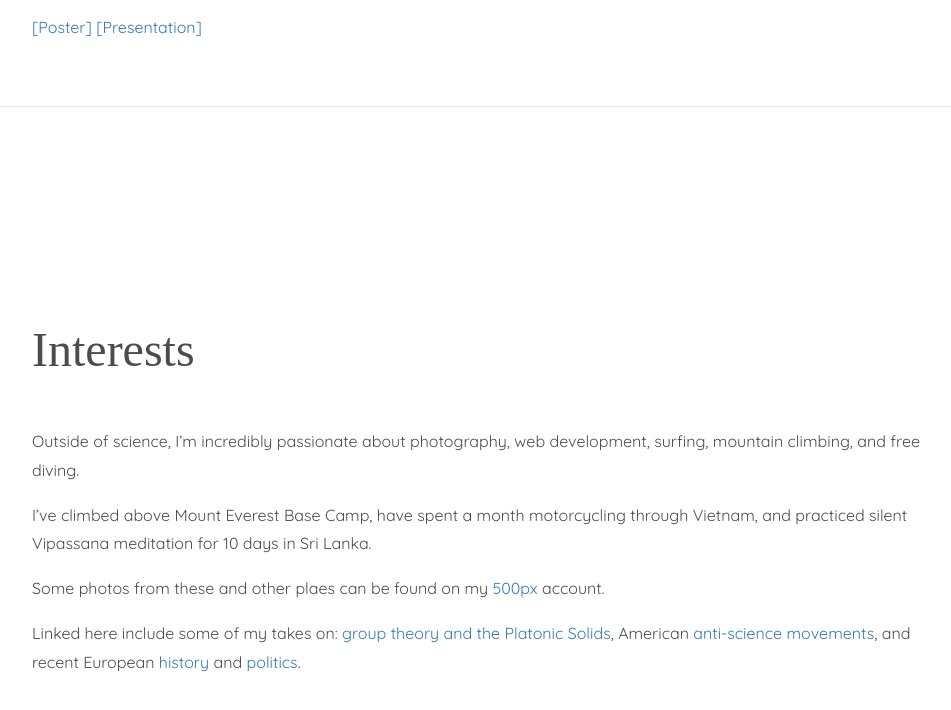
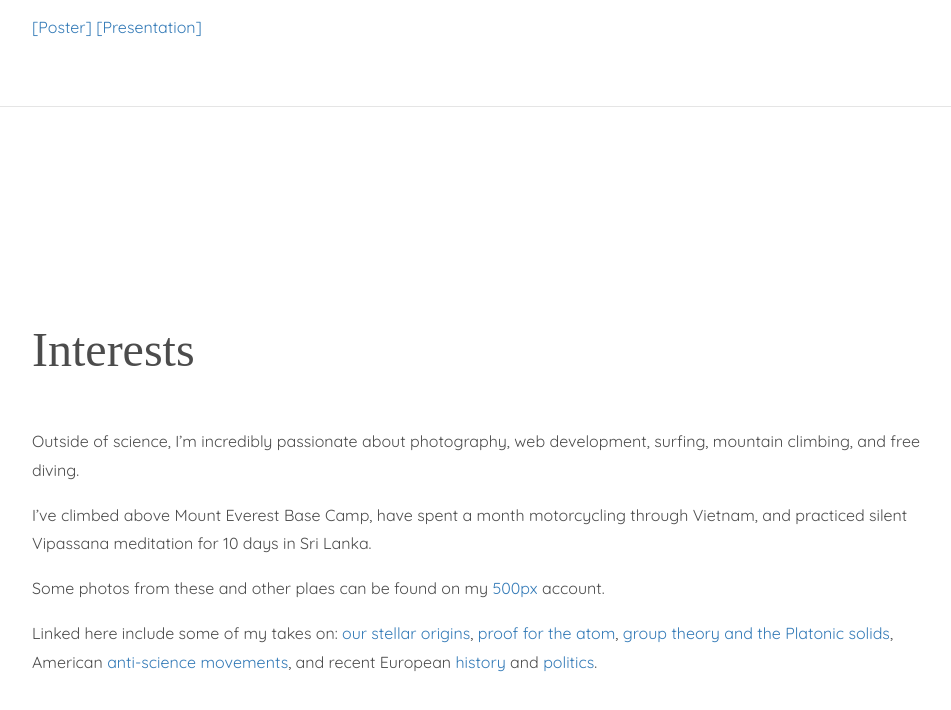
Before and after one commit to gsivulka/gsivulka.github.io, a plain HTML site: page index.html in a window 1280 px wide. Shown: the part 4828-5538 px from the top of the page, without its empty margins (288-1239 px from the left). Drawn offline with nearby package versions, Linux system fonts and the light colour scheme; a web font is replaced by a local one.

Commit message:
Adding physical proof papers

```diff
--- a/index.html
+++ b/index.html
@@ -459,7 +459,7 @@
         <h2 class="mb-5">Interests</h2>
         <p>Outside of science, I’m incredibly passionate about photography, web development, surfing, mountain climbing, and free diving. </p><p> I’ve climbed above Mount Everest Base Camp, have spent a month motorcycling through Vietnam, and practiced silent Vipassana meditation for 10 days in Sri Lanka. </p>
         <p>Some photos from these and other plaes can be found on my <a href="https://www.500px.com/sivulka">500px</a> account.</p>
-	<p>Linked here include some of my takes on: <a href="/109.pdf">group theory and the Platonic Solids</a>, American <a href="/PWR2.pdf">anti-science movements</a>, and recent European <a href="/EU1.pdf">history</a> and <a href="/EU2.pdf">politics</a>.</p>
+	<p>Linked here include some of my takes on: <a href="http://large.stanford.edu/courses/2017/ph241/sivulka1/">our stellar origins</a>, <a href="http://large.stanford.edu/courses/2017/ph241/sivulka2/">proof for the atom</a>, <a href="/109.pdf">group theory and the Platonic solids</a>, American <a href="/PWR2.pdf">anti-science movements</a>, and recent European <a href="/EU1.pdf">history</a> and <a href="/EU2.pdf">politics</a>.</p>
       </div>
     </section>
 
```
